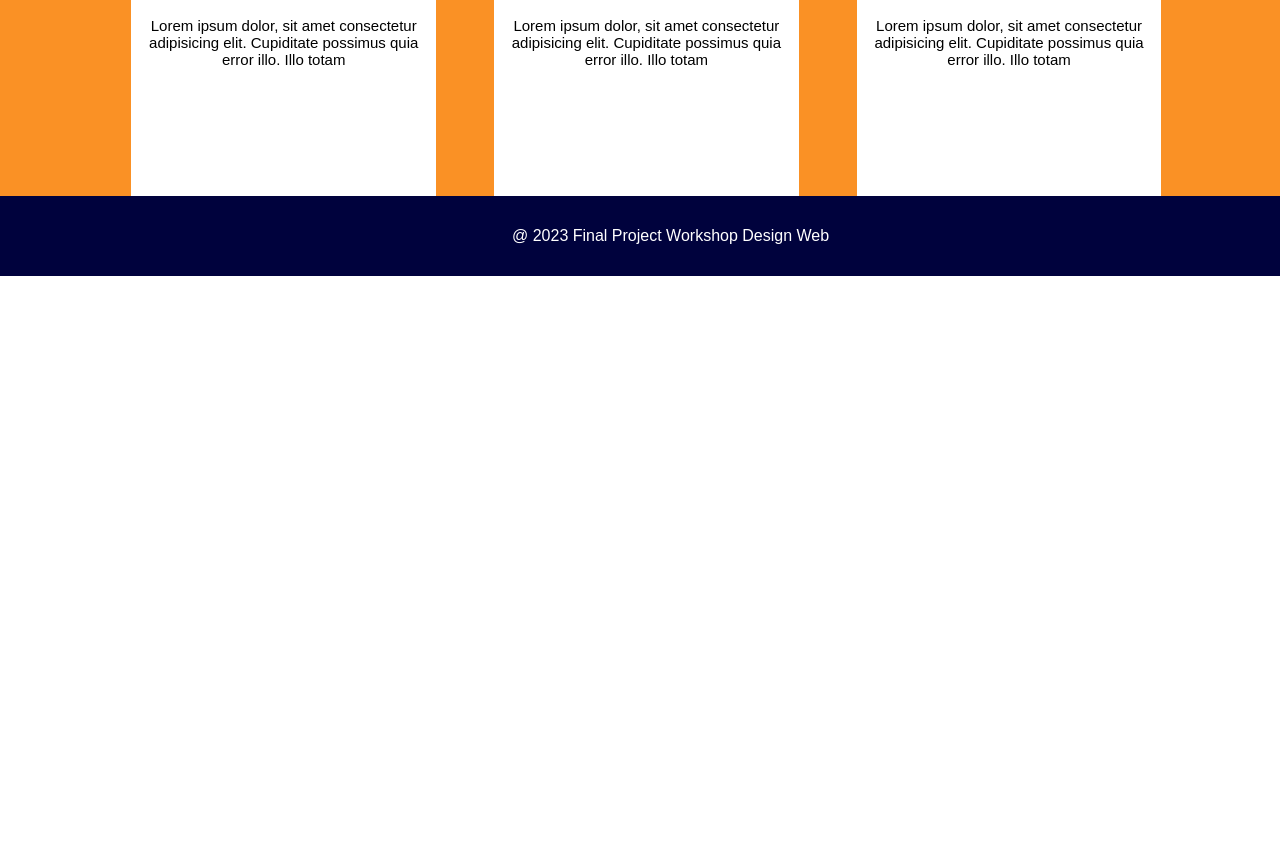
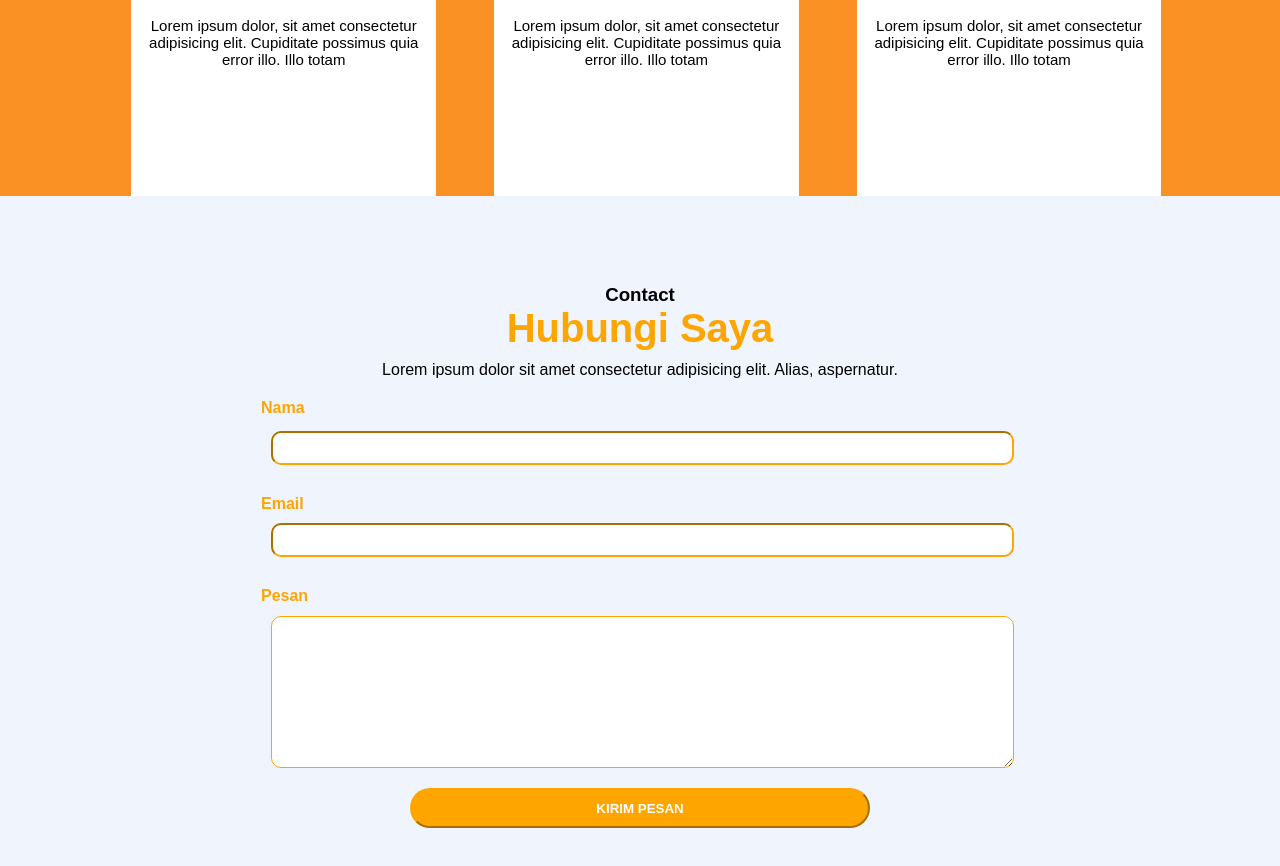
Before and after one commit to SaifMusyanto/FinalProjectExam, a plain HTML site: page index.html in a window 1280 px wide. Shown: the part 1884-2750 px from the top of the page. Before the commit the page ends 2160 px from the top, so only its background shows below. Drawn offline with Linux system fonts and the light colour scheme.

Commit message:
update sedikit

```diff
--- a/index.html
+++ b/index.html
@@ -15,6 +15,7 @@
                 <li><a onclick="scrollToSection('home')">HOME</a></li>
                 <li><a onclick="scrollToSection('about')">ABOUT</a></li>
                 <li><a onclick="scrollToSection('project')">PROJECTS</a></li>
+                <li><a onclick="scrollToSection('contact')">CONTACT</a></li>
             </ul>
         </nav>
         <div class="detel">
@@ -66,8 +67,33 @@
         </div>
     </div>
 
+    <section id="contact">
+        <div class="header">
+            <h3>Contact</h3>
+            <h1>Hubungi Saya</h1>
+            <p>Lorem ipsum dolor sit amet consectetur adipisicing elit. Alias, aspernatur.</p>
+        </div>
+        <div class="form">
+                <div class="isi">
+                    <label for="label" style="margin-bottom: 4px; font-weight: bold;">Nama</label>
+                    <input type="text" id="short" style="margin-top: 10px;">
+                </div>
+                <div class="isi">
+                    <label for="label" style="font-weight: bold;">Email</label>
+                    <input type="text" id="short">
+                </div>
+                <div class="isi">
+                    <label for="label" style="font-weight: bold; margin-bottom: 1px;">Pesan</label>
+                    <textarea type="email" id="text"></textarea>
+                </div>
+                <div class="button">
+                    <button>KIRIM PESAN</button>
+                </div>
+        </div>
+    </section>
+
     <footer>
-        <p>@ 2023 Final Project Workshop Design Web </p>
+        <p>@ 2023 Final Project Workshop Design Web <br> Made by vanilla CSS only</p>
     </footer>
 
     <script>
--- a/style.css
+++ b/style.css
@@ -248,3 +248,78 @@ footer {
 footer p {
     margin-left: 40%;
 }
+
+#contact {
+    position: relative;
+    z-index: 1000;
+    display: flex;
+    flex-direction: column;
+    height: 90vh;
+    align-items: center;
+    justify-content: center;
+    background-color: #eff4fd;
+}
+
+#contact .header{
+    text-align: center;
+    margin-bottom: 10px;
+}
+
+#contact .header h1{
+    color: orange;
+    font-size: 40px;
+    font-weight: 700;
+    margin-bottom: 10px;
+}
+
+#contact label{
+    color: orange;
+}
+
+#contact .form {
+    display: flex;
+    flex-direction: column;
+    width: 60%;
+}
+
+#contact .isi{
+    display: flex;
+    flex-direction: column;
+    margin: 10px 0px;
+    margin-left: 5px;
+}
+
+#contact .isi input, textarea{
+    border-radius: 10px;
+    border-color: orange;
+}
+
+#contact .isi #short{
+    height: 30px;
+    margin: 10px;
+}
+
+#contact .isi #text {
+    height: 150px;
+    margin: 10px;
+}
+
+#contact .button {
+    display: flex;
+    justify-content: center;
+}
+
+#contact button{
+    width: 60%;
+    height: 40px;
+    border-radius: 20px;
+    background-color: orange;
+    color: white;
+    font-weight: 700;
+    border-color: orange;
+    transition: 0.3s;
+}
+
+#contact button:hover{
+    background-color: rgb(223, 146, 3);
+}
```
